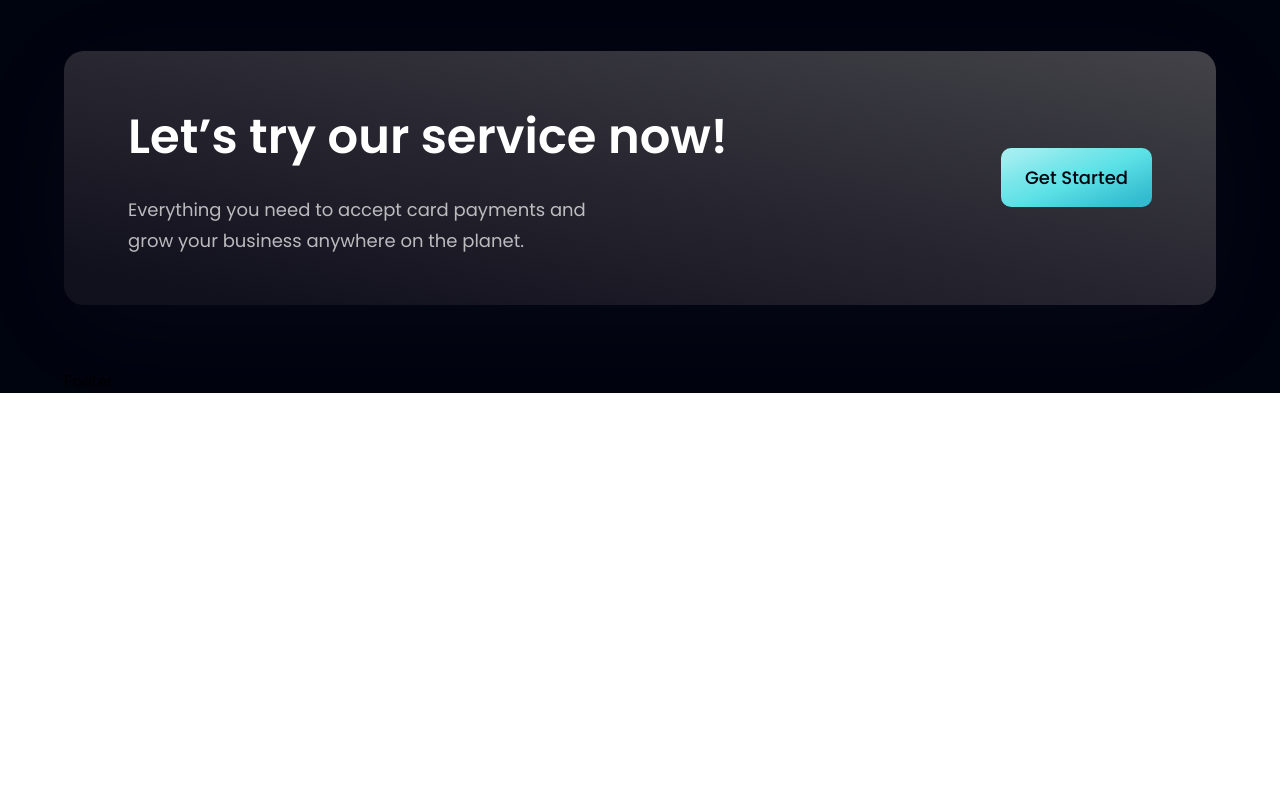
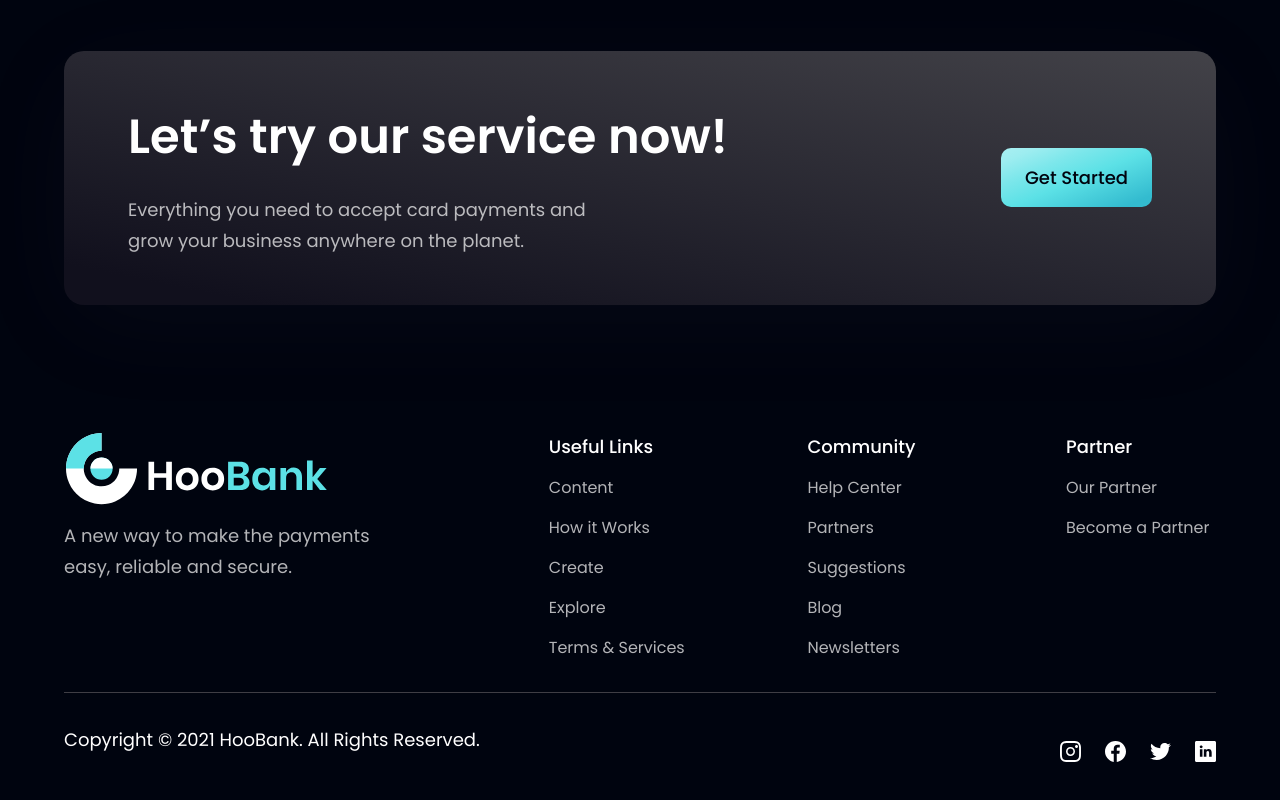
Before and after one commit to deltanode/modern-react-tailwind-app, a React (Vite) app: page / in a window 1280 px wide. Shown: the part 4093-4893 px from the top of the page. Before the commit the page ends 4486 px from the top, so only its background shows below. Built offline with nearby package versions, Linux system fonts and the light colour scheme.

Commit message:
Add Footer Section

```diff
--- a/src/components/Footer.jsx
+++ b/src/components/Footer.jsx
@@ -1,7 +1,41 @@
-import React from "react"
+import style from "../style"
+import { logo } from "../assets"
+import { footerLinks, socialMedia } from "../constants"
 
-const Footer = () => {
-  return <div>Footer</div>
-}
+const Footer = () => (
+  <section className={`${style.flexCenter} ${style.paddingY} flex-col`}>
+    <div className={`${style.flexStart} md:flex-row flex-col mb-8 w-full`}>
+      <div className="flex-1 flex flex-col justify-start mr-10">
+        <img src={logo} alt="logo " className="w-[266px] h-[72px] object-contain" />
+        <p className={`${style.paragraph} mt-4 max-w-[310px]`}>A new way to make the payments easy, reliable and secure.</p>
+      </div>
+
+      <div className="flex-[1.5] w-full flex flex-row justify-between flex-wrap md:mt-0 mt-10">
+        {footerLinks.map(footerLink => (
+          <div key={footerLink.title} className="flex flex-col ss:my-0 my4 min-w-[150px]">
+            <h4 className="font-poppins font-medium text-[18px] leading-[27px] text-white ">{footerLink.title}</h4>
+            <ul className="list-none mt-4">
+              {footerLink.links.map((link, index) => (
+                <li key={link.name} className={`font-poppins font-normal text-[16px] leading-[24px] text-dimWhite hover:text-secondary cursor-pointer ${index !== footerLink.links.length - 1 ? "mb-4" : "mb-0"}`}>
+                  {link.name}
+                </li>
+              ))}
+            </ul>
+          </div>
+        ))}
+      </div>
+    </div>
+
+    <div className="w-full flex justify-between items-center md:flex-row flex-col pt-6 border-t-[1px] border-t-[#3F3E45]">
+      <p className="font-poppins font-normal text-center text-[18px] leading-[27px] text-white ">Copyright &copy; 2021 HooBank. All Rights Reserved.</p>
+
+      <div className="flex flex-row md:mt:0 mt-6">
+        {socialMedia.map((social, index) => (
+          <img key={social.id} src={social.icon} alt={social.id} className={`w-[21px] h-[21px] object-contain ${index !== socialMedia.length - 1 ? "mr-6" : "mr-0"}`} />
+        ))}
+      </div>
+    </div>
+  </section>
+)
 
 export default Footer
```
